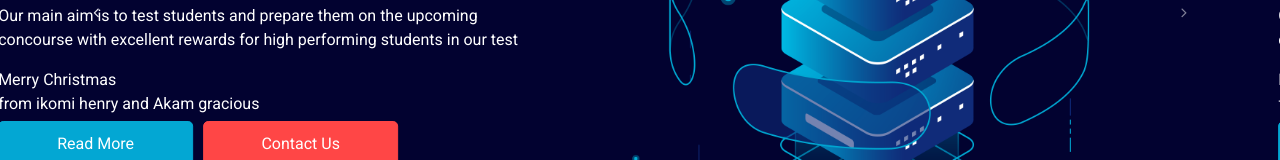
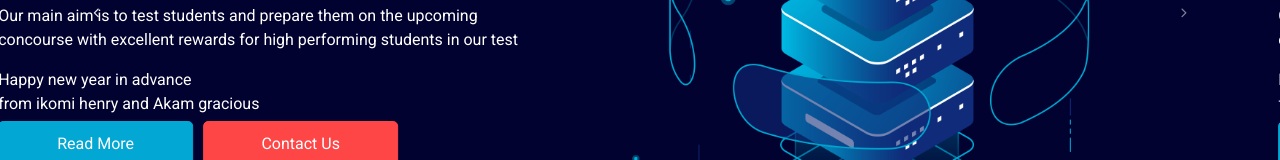
Before and after one commit to Ikomihen/Pre-Concour-mafia, a plain HTML site: page index.html in a window 1280 px wide. Shown: the part 388-548 px from the top of the page. Drawn offline with Linux system fonts and the light colour scheme; a script that the page names is missing; files whose address does not match are found by name.

Commit message:
Update index.html
Signed-off-by: Ikomihen <136860467+Ikomihen@users.noreply.github.com>

```diff
--- a/index.html
+++ b/index.html
@@ -91,7 +91,7 @@
                     <p>
                       Our main aim is to test students and prepare them on the upcoming concourse with excellent rewards for high performing students in our test</p>
 
-       <span>Merry Christmas </span>
+       <span> Happy new year in advance</span>
        </br>
        <span> from ikomi henry and Akam gracious</span>
                     <div class="btn-box">
@@ -127,7 +127,7 @@
                     </h1>
                     <p>
                            Our main aim is to test students and prepare them on the upcoming concourse with excellent rewards for high performing students in our test </p>
-                            <span>Merry Christmas </span>
+                            <span>Happy new year in advance </span>
        </br>
        <span> from ikomi henry and Akam gracious</span>
                     <div class="btn-box">
@@ -163,7 +163,7 @@
                     </h1>
                     <p>
                            Our main aim is to test students and prepare them on the upcoming concourse with excellent rewards for high performing students in our test </p>
-                            <span>Merry Christmas </span>
+                            <span>Happy new year in advance</span>
        </br>
        <span> from ikomi henry and Akam gracious</span>
                     <div class="btn-box">
```
